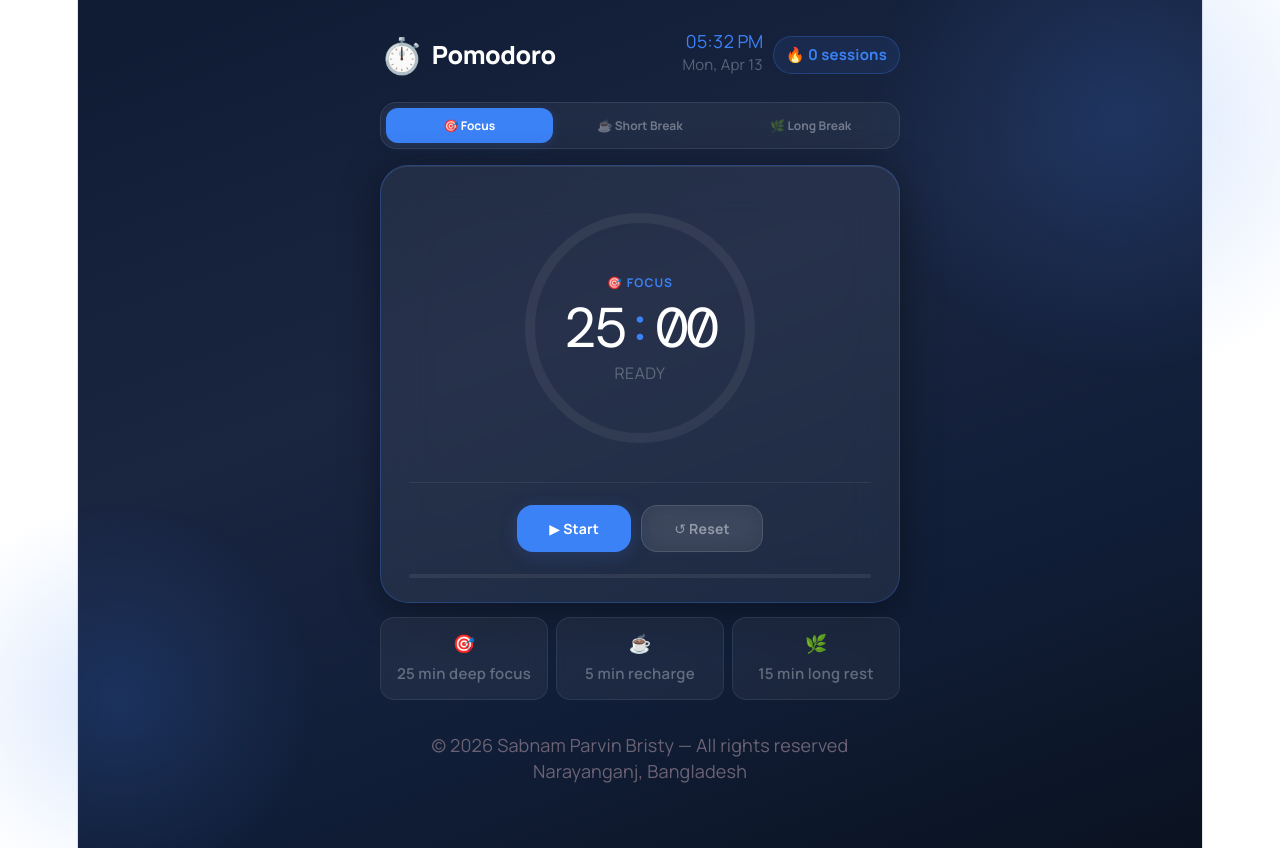
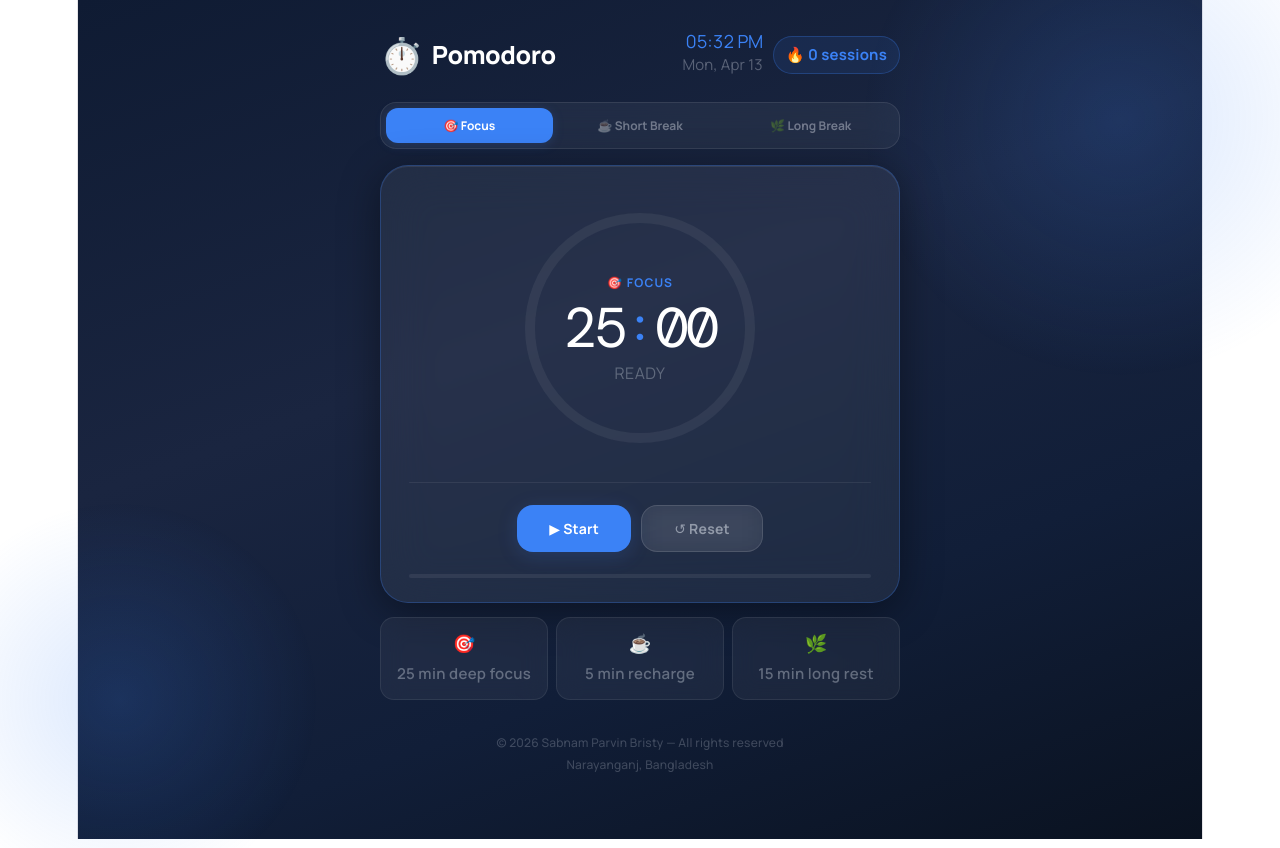
Before and after one commit to sabnamparvinbristy/Pomodoro-Timer, a React (Vite) app: page / in a window 1280 px wide. Built offline with nearby package versions, Linux system fonts and the light colour scheme; a web font is replaced by a local one.

Commit message:
footer updated

```diff
--- a/src/App.css
+++ b/src/App.css
@@ -354,3 +354,12 @@
   font-weight: 600;
   letter-spacing: 0.3px;
 }
+/* footer */
+.footer {
+  text-align: center;
+  font-size: 12px;
+  font-weight: 500;
+  line-height: 1.8;
+  letter-spacing: 0.2px;
+  color: rgba(232,237,245,0.22);
+}
```
